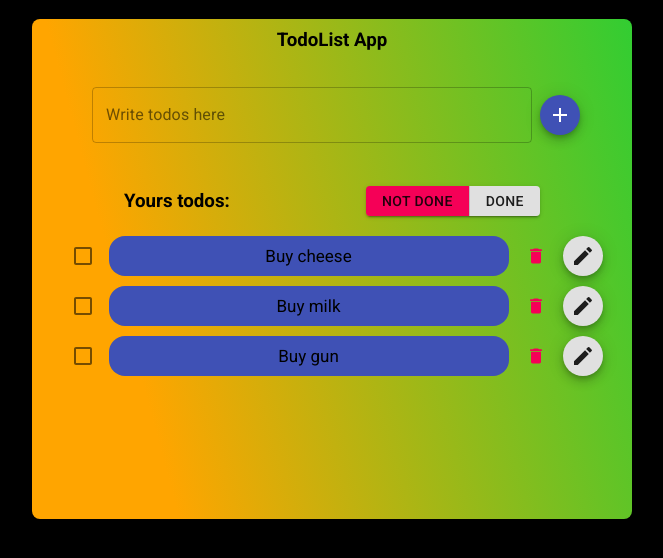
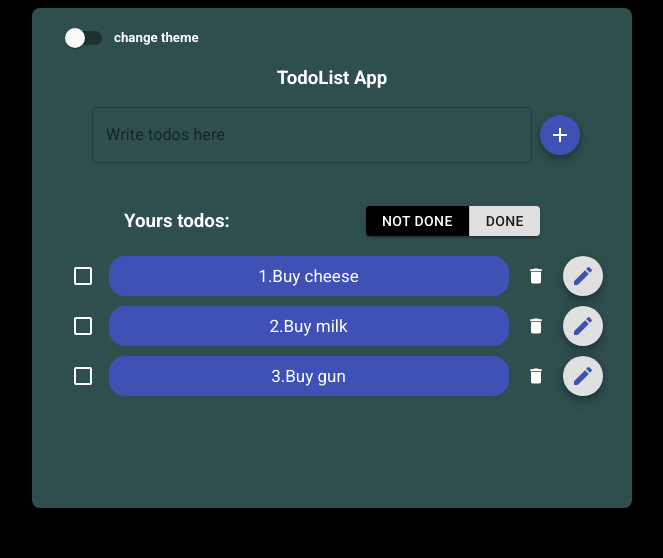
Before and after one commit to Anjyk-png/todoList-App, a React (Create React App) app: page / in a window 1280 px wide. Shown: the top 558 px of the page, without its empty margins (308-971 px from the left). Built offline with nearby package versions, Linux system fonts and the light colour scheme.

Commit message:
Added a switcher for the color theme of the application, optimized using useCallback, useMemo

```diff
--- a/src/App.jsx
+++ b/src/App.jsx
@@ -1,7 +1,9 @@
-import React from "react";
+import React, { useState } from "react";
 import * as MUI from "@material-ui/core";
 import { makeStyles } from "@material-ui/core/styles";
+import Switch from "@material-ui/core/Switch";
 
+import MainContext from "./context";
 import ItemList from "./components/ItemsList";
 import AddItem from "./components/AddItem";
 
@@ -10,8 +12,13 @@ const useStyles = makeStyles({
     width: "auto",
     height: 768,
   },
-  container: {
-    background: "linear-gradient(75deg, orange 20%, limegreen 100%)",
+  containerSwitchFalse: {
+    background: "gainsboro",
+    borderRadius: 8,
+    minHeight: 500,
+  },
+  containerSwitchTrue: {
+    background: "darkslategray",
     borderRadius: 8,
     minHeight: 500,
   },
@@ -19,20 +26,56 @@ const useStyles = makeStyles({
     fontFamily: "Roboto",
     display: "flex",
     justifyContent: "center",
-    padding: 10,
+    paddingBottom: 10,
+    margin: 0,
+  },
+  switch: {
+    display: "flex",
+    justifyContent: "start",
+    alignItems: "center",
+    fontFamily: "Roboto",
+    padding: 0,
+    margin: 0,
   },
 });
 
 const App = () => {
+  const [checked, setChecked] = useState(false);
+  const handleChange = () => {
+    setChecked(!checked);
+  };
   const classes = useStyles();
   return (
-    <div className={classes.body}>
-      <MUI.Container className={classes.container} maxWidth="sm">
-        <h3 className={classes.font}>TodoList App</h3>
-        <AddItem />
-        <ItemList />
-      </MUI.Container>
-    </div>
+    <MainContext.Provider value={checked}>
+      <div className={classes.body}>
+        <MUI.Container
+          className={
+            checked ? classes.containerSwitchFalse : classes.containerSwitchTrue
+          }
+          maxWidth="sm"
+        >
+          <div className={classes.switch}>
+            <Switch
+              checked={checked}
+              onChange={handleChange}
+              name="checkedA"
+              inputProps={{ "aria-label": "secondary checkbox" }}
+            />
+            <h5 style={checked ? { color: "black" } : { color: "white" }}>
+              change theme
+            </h5>
+          </div>
+          <h3
+            className={classes.font}
+            style={checked ? { color: "black" } : { color: "white" }}
+          >
+            TodoList App
+          </h3>
+          <AddItem />
+          <ItemList />
+        </MUI.Container>
+      </div>
+    </MainContext.Provider>
   );
 };
 
--- a/src/components/addItem/AddItem.jsx
+++ b/src/components/addItem/AddItem.jsx
@@ -4,8 +4,9 @@ import { makeStyles } from "@material-ui/core/styles";
 import TextField from "@material-ui/core/TextField";
 import AddIcon from "@material-ui/icons/Add";
 import Fab from "@material-ui/core/Fab";
-import PropTypes from 'prop-types';
+import PropTypes from "prop-types";
 
+import Context from "../../context";
 import { addTodo } from "../../actions";
 
 const useStyles = makeStyles((theme) => ({
@@ -32,6 +33,9 @@ const AddItem = ({ addTodo }) => {
     setValue("");
   }
   return (
+    <Context.Consumer>
+      {(switchValue) => {
+        return (
           <div className={classes.main}>
             <form
               onSubmit={(e) => onClickOrSubmitForm(e)}
@@ -48,10 +52,17 @@ const AddItem = ({ addTodo }) => {
                 color="secondary"
               />
             </form>
-      <Fab size="small" color="primary" aria-label="add">
+            <Fab
+              size="small"
+              color={switchValue ? "secondary" : "primary"}
+              aria-label="add"
+            >
               <AddIcon onClick={(e) => onClickOrSubmitForm(e)} />
             </Fab>
           </div>
+        );
+      }}
+    </Context.Consumer>
   );
 };
 
--- a/src/components/item/Item.jsx
+++ b/src/components/item/Item.jsx
@@ -1,4 +1,4 @@
-import React, { useState } from "react";
+import React, { useCallback, useState } from "react";
 import { connect } from "react-redux";
 import TextField from "@material-ui/core/TextField";
 import * as MUI from "@material-ui/core";
@@ -6,8 +6,9 @@ import { makeStyles } from "@material-ui/core/styles";
 import DeleteIcon from "@material-ui/icons/Delete";
 import EditIcon from "@material-ui/icons/Edit";
 import Fab from "@material-ui/core/Fab";
-import PropTypes from 'prop-types';
+import PropTypes from "prop-types";
 
+import MainContext from "../../context";
 import { changeCheck, deleteTodo, changeIsEdit, editTodo } from "../../actions";
 
 const useStyles = makeStyles({
@@ -22,7 +23,6 @@ const useStyles = makeStyles({
     width: 400,
     padding: 20,
     margin: 5,
-    color: "black",
     fontSize: 17,
   },
   formField: {
@@ -37,14 +37,17 @@ const useStyles = makeStyles({
   },
 });
 
-const Item = ({ label, checked, id, isEdit, changeCheck, deleteTodo, changeIsEdit, editTodo }) => {
+const Item = ({ label, checked, id, isEdit, changeCheck, deleteTodo, changeIsEdit, editTodo, indexNumber }) => {
   const [value, setValue] = useState(label);
   function onClickOrSubmitForm(e) {
     e.preventDefault();
     editTodo(value, id);
   }
+  const changeCheckbox = useCallback((id) => changeCheck(id), []);
+  const toDeleteTodo = useCallback((id) => deleteTodo(id), []);
   const classes = useStyles();
-  const isEditTodo = (
+  const isEditTodo = (switchValue) => {
+    return (
       <form
         onSubmit={(e) => onClickOrSubmitForm(e)}
         className={classes.formField}
@@ -56,39 +59,61 @@ const Item = ({ label, checked, id, isEdit, changeCheck, deleteTodo, changeIsEdi
           id="outlined-secondary"
           label="Edit todo"
           variant="outlined"
-        color="secondary"
+          color={switchValue ? "primary" : "secondary"}
         />
       </form>
     );
-  const noEdit = (
-    <MUI.Chip className={classes.main} color="primary" label={label} />
+  };
+  const noEdit = (switchValue) => {
+    return (
+      <MUI.Chip
+        className={classes.main}
+        style={switchValue ? { color: "black" } : { color: "white" }}
+        color={switchValue ? "secondary" : "primary"}
+        label={`${indexNumber}.${label}`}
+      />
     );
-  const editBtn = (
+  };
+  const editBtn = (switchValue) => {
+    return (
       <Fab
         onClick={() => changeIsEdit(id)}
         size="small"
         className={classes.editIcon}
-      color="default"
+        style={switchValue ? { color: "black" } : { color: "white" }}
         aria-label="edit"
       >
-      <EditIcon />
+        <EditIcon color={switchValue ? "secondary" : "primary"} />
       </Fab>
     );
+  };
+  return (
+    <MainContext.Consumer>
+      {(switchValue) => {
         return (
           <>
             <div className={classes.item}>
               <MUI.Checkbox
-          onClick={() => changeCheck(id)}
-          color="secondary"
+                onClick={() => changeCheckbox(id)}
+                style={switchValue ? { color: "black" } : { color: "white" }}
                 checked={checked}
               />
-        {isEdit ? isEditTodo : noEdit}
-        <MUI.IconButton onClick={() => deleteTodo(id)} aria-label="delete">
-          <DeleteIcon fontSize="small" color="secondary" />
+              {isEdit ? isEditTodo(switchValue) : noEdit(switchValue)}
+              <MUI.IconButton
+                onClick={() => toDeleteTodo(id)}
+                aria-label="delete"
+              >
+                <DeleteIcon
+                  fontSize="small"
+                  style={switchValue ? { color: "black" } : { color: "white" }}
+                />
               </MUI.IconButton>
-        {checked ? "" : editBtn}
+              {checked ? "" : editBtn(switchValue)}
             </div>
           </>
+        );
+      }}
+    </MainContext.Consumer>
   );
 };
 
--- a/src/components/itemsList/ItemList.jsx
+++ b/src/components/itemsList/ItemList.jsx
@@ -5,6 +5,7 @@ import ButtonGroup from "@material-ui/core/ButtonGroup";
 import Button from "@material-ui/core/Button";
 import PropTypes from "prop-types";
 
+import Context from "../../context";
 import Item from "../Item";
 
 const useStyles = makeStyles({
@@ -20,7 +21,8 @@ const useStyles = makeStyles({
     height: 30,
   },
   active: {
-    backgroundColor: "#f50057",
+    background: "black",
+    color: "white",
   },
   h3: {
     display: "flex",
@@ -32,28 +34,46 @@ const useStyles = makeStyles({
 const ItemList = ({ todos }) => {
   const [activeBtn, setBtn] = useState(true);
   const classes = useStyles();
+  let i = 0;
   let newTodos = [];
-  if (activeBtn) {
-    newTodos = todos.filter((todo) => !todo.checked);
-  } else {
-    newTodos = todos.filter((todo) => todo.checked);
-  }
-  const activeTodos = newTodos.map(({ label, id, checked, isEdit }) => {
+
+  let checkedTodos = useMemo(
+    () => todos.filter(({ checked }) => checked === false),
+    [todos]
+  );
+  let unCheckedTodos = useMemo(
+    () => todos.filter(({ checked }) => checked === true),
+    [todos]
+  );
+
+  newTodos = (activeBtn ? checkedTodos : unCheckedTodos).map(
+    ({ label, id, checked, isEdit }) => {
+      i++;
       return (
         <Item
           key={Math.floor(Math.random() * 10000)}
+          indexNumber={i}
           label={label}
           id={id}
           checked={checked}
           isEdit={isEdit}
         />
       );
-  });
+    }
+  );
 
+  return (
+    <Context.Consumer>
+      {(switchValue) => {
         return (
           <div>
             <div className={classes.main}>
-        <h3 className={classes.font}>Yours todos:</h3>
+              <h3
+                className={classes.font}
+                style={switchValue ? { color: "black" } : { color: "white" }}
+              >
+                Yours todos:
+              </h3>
               <ButtonGroup
                 className={classes.mainBtn}
                 variant="contained"
@@ -73,8 +93,21 @@ const ItemList = ({ todos }) => {
                 </Button>
               </ButtonGroup>
             </div>
-      {activeTodos}
+            {newTodos}
+            {newTodos.length ? (
+              ""
+            ) : (
+              <h3
+                className={classes.h3}
+                style={switchValue ? { color: "black" } : { color: "white" }}
+              >
+                No todos here
+              </h3>
+            )}
           </div>
+        );
+      }}
+    </Context.Consumer>
   );
 };
 
--- /dev/null
+++ b/src/context/index.js
@@ -0,0 +1,3 @@
+import { MainContext } from "./mainContext";
+
+export default MainContext;
--- /dev/null
+++ b/src/context/mainContext.js
@@ -0,0 +1,4 @@
+import { createContext } from "react";
+
+const MainContext = createContext();
+export { MainContext };
--- a/src/index.js
+++ b/src/index.js
@@ -5,7 +5,6 @@ import { createStore } from "redux";
 
 import reducer from "./reducers";
 import App from "./App.jsx";
-
 
 const store = createStore(reducer);
 
```
Lines whose indentation alone changed are shown as unchanged.
